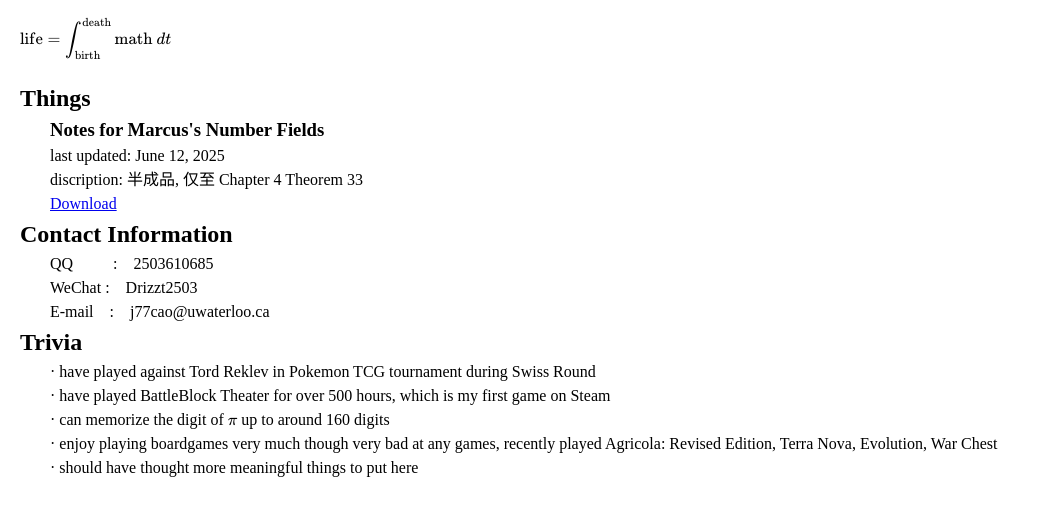
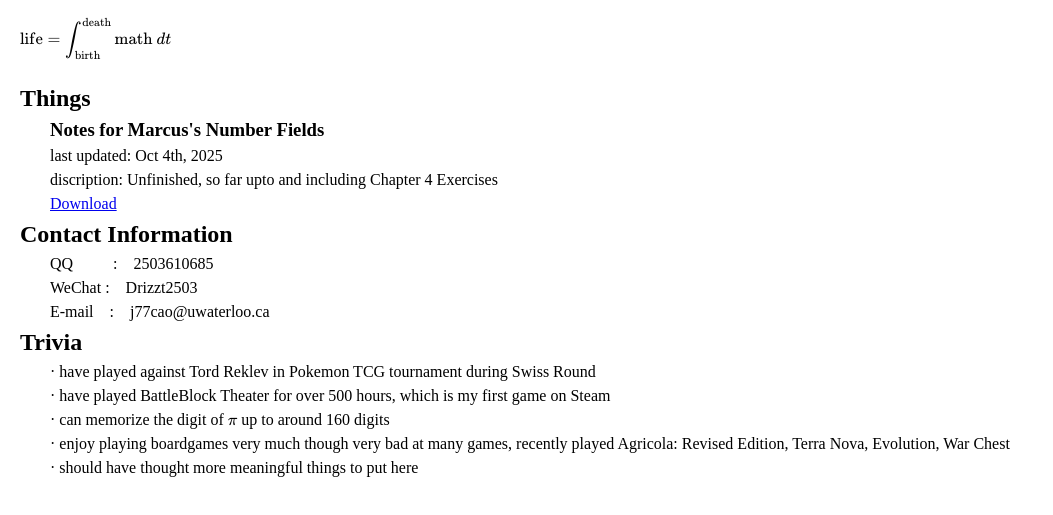
Before and after one commit to jqConnor/jqconnor.github.io, a plain HTML site: page index.html in a window 1280 px wide. Shown: the part 95-610 px from the top of the page, without its empty margins (0-1053 px from the left). Drawn offline with nearby package versions, Linux system fonts and the light colour scheme.

Commit message:
Update index.html
updated on Oct 4th

```diff
--- a/index.html
+++ b/index.html
@@ -21,8 +21,8 @@
     <div class="list_of_work">
       <!-- Notes for Marcus_s Number Field -->
       <h3>Notes for Marcus's Number Fields</h3>
-      <p>last updated: June 12, 2025<p>
-      <p>discription: 半成品, 仅至 Chapter 4 Theorem 33</p>
+      <p>last updated: Oct 4th, 2025<p>
+      <p>discription: Unfinished, so far upto and including Chapter 4 Exercises</p>
       <div>
         <a href="https://github.com/jqConnor/jqconnor.github.io/releases/download/v0.1/Notes.for.Marcus_s.Number.Fields.pdf" download class="btn download">Download</a>
       </div>
@@ -46,7 +46,7 @@
       <p>· have played against Tord Reklev in Pokemon TCG tournament during Swiss Round</p>
       <p>· have played BattleBlock Theater for over 500 hours, which is my first game on Steam</p>
       <p>· can memorize the digit of \(\pi\) up to around 160 digits
-      <p>· enjoy playing boardgames very much though very bad at any games, recently played Agricola: Revised Edition, Terra Nova, Evolution, War Chest</p>
+      <p>· enjoy playing boardgames very much though very bad at many games, recently played Agricola: Revised Edition, Terra Nova, Evolution, War Chest</p>
       <p>· should have thought more meaningful things to put here</p>
     </div>
   </div>
```
